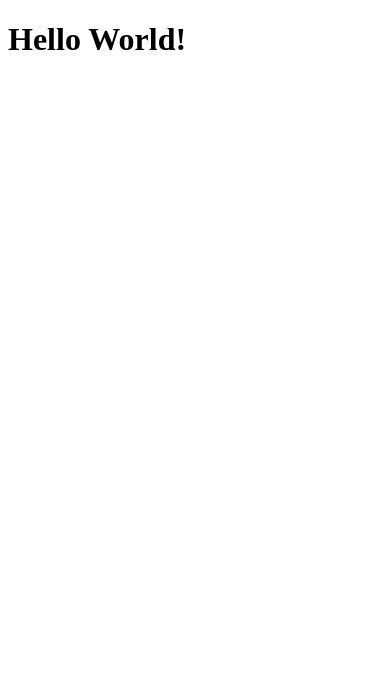
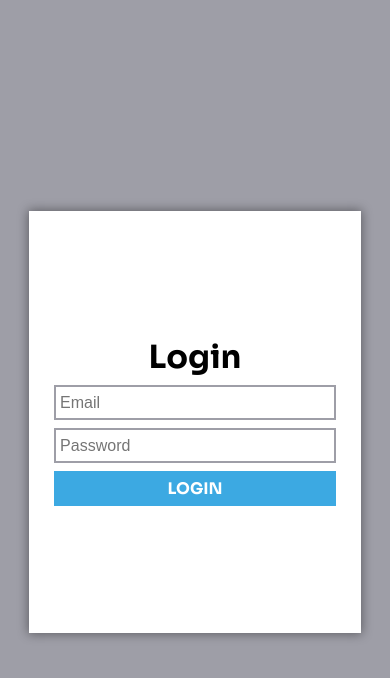
Before and after one commit to fhilipemonteiro/menu_fullstack, a React (Create React App) app in the folder frontend/menu_front/: page /auth/login in a window 390 px wide. Shown: the top 678 px of the page. Built offline with nearby package versions, Linux system fonts and the light colour scheme.

Commit message:
feat: page login, using ContexApi login management

```diff
--- a/frontend/menu_front/src/App.tsx
+++ b/frontend/menu_front/src/App.tsx
@@ -1,13 +1,17 @@
+import { useContext } from 'react';
 import { BrowserRouter, Navigate } from 'react-router-dom';
 import PrivateRoutes from './routes/private.routes';
 import PublicRoutes from './routes/public.routes';
 
+import { AuthContext } from './context/AuthContext';
+
 export default function App() {
-  const auth = false;
+  const { loggedIn } = useContext(AuthContext);
+
   return (
     <>
       <BrowserRouter>
-        {auth ? <PrivateRoutes /> : <Navigate to={'/auth/login'} />}
+        {loggedIn ? <PrivateRoutes /> : <Navigate to={'/auth/login'} replace />}
         <PublicRoutes />
       </BrowserRouter>
     </>
--- /dev/null
+++ b/frontend/menu_front/src/context/AuthContext.tsx
@@ -0,0 +1,30 @@
+import React, { Dispatch, ReactNode, SetStateAction, createContext, useState } from 'react';
+
+interface IAuthContext {
+  accessToken: string;
+  loggedIn: boolean;
+  setAccessToken?: Dispatch<SetStateAction<string>>;
+  setLoggedIn?: Dispatch<SetStateAction<boolean>>;
+}
+
+export const AuthContext = createContext<IAuthContext>({
+  accessToken: '',
+  loggedIn: false,
+});
+
+interface AuthProviderProps {
+  children: ReactNode;
+}
+
+function AuthProvider({ children }: AuthProviderProps) {
+  const [accessToken, setAccessToken] = useState<string>('');
+  const [loggedIn, setLoggedIn] = useState<boolean>(false);
+
+  return (
+    <AuthContext.Provider value={{ accessToken, setAccessToken, loggedIn, setLoggedIn }}>
+      {children}
+    </AuthContext.Provider>
+  );
+}
+
+export default AuthProvider;
--- /dev/null
+++ b/frontend/menu_front/src/index.scss
@@ -0,0 +1,5 @@
+* {
+  margin: 0;
+  padding: 0;
+  box-sizing: border-box;
+}
--- a/frontend/menu_front/src/index.tsx
+++ b/frontend/menu_front/src/index.tsx
@@ -1,12 +1,14 @@
 import React from 'react';
 import ReactDOM from 'react-dom/client';
+import AuthProvider from './context/AuthContext';
 
-const root = ReactDOM.createRoot(document.getElementById('root') as HTMLElement);
+import './index.scss';
+import App from './App';
 
-root.render(
+ReactDOM.createRoot(document.getElementById('root') as HTMLElement).render(
   <React.StrictMode>
-    <h1>
-      <span>Hello World!</span>
-    </h1>
+    <AuthProvider>
+      <App />
+    </AuthProvider>
   </React.StrictMode>,
 );
--- /dev/null
+++ b/frontend/menu_front/src/pages/login/Login.tsx
@@ -0,0 +1,81 @@
+import { useState, useContext } from 'react';
+import { useForm } from 'react-hook-form';
+import { AuthContext } from '../../context/AuthContext';
+import { login } from './services/Login';
+import { useNavigate } from 'react-router-dom';
+import './login.scss';
+
+export function Login() {
+  const { setAccessToken, setLoggedIn } = useContext(AuthContext);
+  const navigate = useNavigate();
+  const {
+    register,
+    handleSubmit,
+    formState: { errors },
+  } = useForm();
+
+  const [email, setEmail] = useState('');
+  const [password, setPassword] = useState('');
+  const [token, setToken] = useState('');
+
+  const handleLogin = async () => {
+    try {
+      const response = await login({ email, password });
+
+      setToken(response.data.access_token);
+
+      if (token && setAccessToken) {
+        setAccessToken(token);
+      }
+
+      if (setLoggedIn) {
+        setLoggedIn(true);
+      }
+      navigate('/product');
+    } catch (error) {
+      const { status } = Object(error).response;
+      if (status === 401) {
+        alert('Email ou senha inválida.');
+      } else {
+        alert('Ocorreu um erro inesperado, tente novamente mais tarde.');
+      }
+    }
+  };
+
+  return (
+    <div className='container-parent'>
+      <div className='container-form'>
+        <div className='form-group'>
+          <h1>Login</h1>
+          <form className='form-login' onSubmit={handleSubmit(handleLogin)}>
+            <input
+              {...register('email', {
+                required: 'Email é obrigatório',
+                pattern: {
+                  value: /^[a-zA-Z0-9._%+-]+@[a-zA-Z0-9.-]+\.[a-zA-Z]{2,}$/,
+                  message: 'Email inválido',
+                },
+              })}
+              type='email'
+              name='email'
+              placeholder='Email'
+              onChange={e => setEmail(e.target.value)}
+            />
+            {errors.email && <p>{String(errors.email.message)}</p>}
+            <input
+              {...register('password', { required: 'Senha é obrigatória' })}
+              type='password'
+              name='password'
+              placeholder='Password'
+              onChange={e => setPassword(e.target.value)}
+            />
+            {errors.password && <p>{String(errors.password.message)}</p>}
+            <button id='btn-login' type='submit'>
+              LOGIN
+            </button>
+          </form>
+        </div>
+      </div>
+    </div>
+  );
+}
--- /dev/null
+++ b/frontend/menu_front/src/pages/login/login.scss
@@ -0,0 +1,101 @@
+$primary-color: #9e9ea7;
+$secondary-color: #ffffff;
+$third-color: #3ca9e2;
+
+h1 {
+  font-family: 'Sora', sans-serif;
+}
+
+p {
+  font-family:
+    12px 'Sora',
+    sans-serif;
+  color: $primary-color;
+  margin-top: 6px;
+}
+
+.container-parent {
+  display: flex;
+  justify-content: center;
+  align-items: center;
+  width: 100vw;
+  height: 100vh;
+  background-color: $primary-color;
+}
+
+.container-form {
+  display: flex;
+  justify-content: center;
+  align-items: center;
+  width: 25%;
+  height: 50%;
+  background-color: $secondary-color;
+  box-shadow: 0 0 10px 1px rgba(0, 0, 0, 0.4);
+}
+
+.form-group {
+  display: flex;
+  flex-direction: column;
+  justify-content: center;
+  align-items: center;
+  width: 85%;
+  height: 70%;
+}
+
+.form-login {
+  display: flex;
+  flex-direction: column;
+  justify-content: center;
+  align-items: center;
+  width: 100%;
+}
+
+input[type='email'],
+input[type='password'] {
+  width: 100%;
+  height: 35px;
+  font-size: 16px;
+  color: $primary-color;
+  border: 2px solid $primary-color;
+  padding: 4px;
+  margin-top: 8px;
+}
+
+input[type='email']:focus,
+input[type='password']:focus {
+  outline: none;
+  border: 2px solid $third-color;
+  color: #9e9ea7;
+}
+
+#btn-login {
+  width: 100%;
+  height: 35px;
+  font:
+    bold 16px 'Sora',
+    sans-serif;
+  color: $secondary-color;
+  border: none;
+  padding: 4px;
+  margin-top: 8px;
+  background-color: #3ca9e2;
+  cursor: pointer;
+}
+
+@media (max-width: 1024px) {
+  .container-form {
+    width: 40%;
+  }
+}
+
+@media (max-width: 769px) {
+  .container-form {
+    width: 60%;
+  }
+}
+
+@media (max-width: 480px) {
+  .container-form {
+    width: 85%;
+  }
+}
--- /dev/null
+++ b/frontend/menu_front/src/pages/login/services/Login.ts
@@ -0,0 +1,21 @@
+import axios from 'axios';
+
+interface ILogin {
+  email: string;
+  password: string;
+}
+
+export const login = async (login: ILogin) => {
+  const { email, password } = login;
+
+  const response = await axios.post(
+    'http://localhost:3000/auth/login',
+    { email, password },
+    {
+      headers: {
+        'Content-Type': 'application/json',
+      },
+    },
+  );
+  return response;
+};
```
